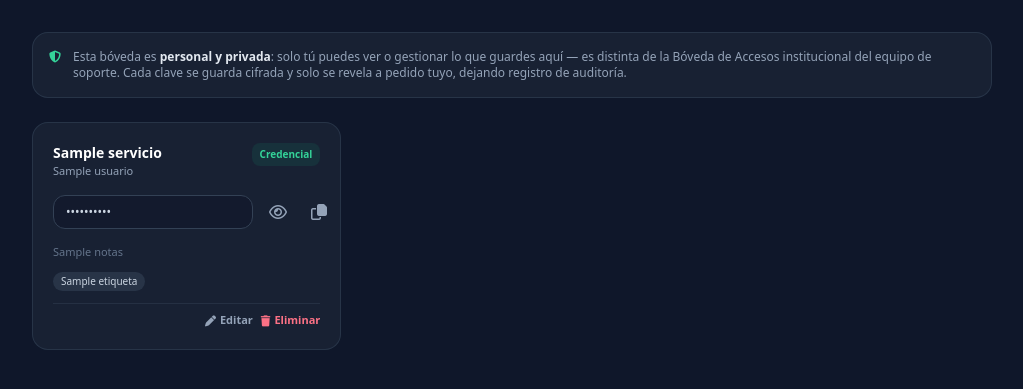
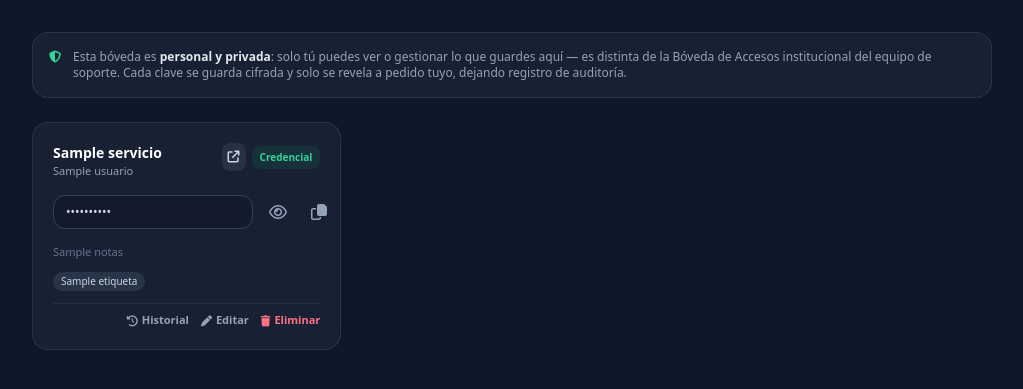
Before and after one commit to jesusmosqueraro-bot/gestor-archivos-mossoft, a Flask app: template templates/mi_boveda.html in a window 1280 px wide. Shown: the part 61-450 px from the top of the page, without its empty margins (128-1151 px from the left). Run offline with Flask 3, Linux system fonts and the light colour scheme; the template is opened without the code that fills it: most values are stand-ins (such as "Sample title", 1, 10 or a date in 2020); some libraries are stand-ins or nearby versions.

Commit message:
Mi Boveda Personal: campo de URL, boton ir al sitio e historial de versiones
Co-Authored-By: Claude Sonnet 5 <noreply@anthropic.com>
Claude-Session: https://claude.ai/code/session_01F3khfM32RLB8KwUKckNVKV

```diff
--- a/templates/mi_boveda.html
+++ b/templates/mi_boveda.html
@@ -74,9 +74,16 @@
                         <h3 class="font-bold text-white text-sm truncate" title="{{ item.servicio }}">{{ item.servicio }}</h3>
                         {% if not item.es_nota %}<p class="text-[11px] text-slate-400 truncate">{{ item.usuario }}</p>{% endif %}
                     </div>
-                    <span class="shrink-0 text-[10px] font-bold px-2 py-1 rounded-lg {% if item.es_nota %}bg-amber-500/10 text-amber-400{% else %}bg-emerald-500/10 text-emerald-400{% endif %}">
-                        {{ 'Nota segura' if item.es_nota else 'Credencial' }}
-                    </span>
+                    <div class="shrink-0 flex items-center gap-1.5">
+                        {% if item.url %}
+                            <a href="{{ item.url }}" target="_blank" rel="noopener" title="Ir al sitio" class="p-1.5 bg-slate-700/50 hover:bg-blue-600 text-slate-300 hover:text-white rounded-lg text-xs transition-all">
+                                <i class="fa-solid fa-arrow-up-right-from-square"></i>
+                            </a>
+                        {% endif %}
+                        <span class="text-[10px] font-bold px-2 py-1 rounded-lg {% if item.es_nota %}bg-amber-500/10 text-amber-400{% else %}bg-emerald-500/10 text-emerald-400{% endif %}">
+                            {{ 'Nota segura' if item.es_nota else 'Credencial' }}
+                        </span>
+                    </div>
                 </div>
 
                 {% if item.es_nota %}
@@ -99,7 +106,8 @@
                 </div>
                 {% endif %}
 
-                <div class="flex items-center justify-end gap-2 mt-auto pt-2 border-t border-slate-700/50">
+                <div class="flex items-center justify-end gap-3 mt-auto pt-2 border-t border-slate-700/50 flex-wrap">
+                    <button data-id="{{ item.id }}" data-titulo="{{ item.servicio }}" onclick="abrirHistorial(this.dataset.id, this.dataset.titulo)" class="text-[11px] font-bold text-slate-400 hover:text-blue-400 flex items-center gap-1"><i class="fa-solid fa-clock-rotate-left"></i> Historial</button>
                     <button onclick='abrirModalEditar({{ item | tojson }})' class="text-[11px] font-bold text-slate-400 hover:text-white flex items-center gap-1"><i class="fa-solid fa-pen"></i> Editar</button>
                     <form method="POST" action="{{ url_for('mi_boveda_eliminar', cred_id=item.id) }}" onsubmit="return confirm('¿Eliminar esta entrada de tu bóveda personal?');">
                         <input type="hidden" name="csrf_token" value="{{ csrf_token() }}"/>
@@ -137,7 +145,7 @@
                 <textarea id="campo-nota" name="contenido_seguro" placeholder="Contenido de la nota segura" class="hidden w-full bg-slate-900/60 border border-slate-700 rounded-xl px-3 py-2 text-sm" rows="3"></textarea>
                 <textarea name="notas" placeholder="Notas adicionales (opcional)" class="w-full bg-slate-900/60 border border-slate-700 rounded-xl px-3 py-2 text-sm" rows="2"></textarea>
                 <input name="etiquetas" placeholder="Etiquetas separadas por coma (opcional)" class="w-full bg-slate-900/60 border border-slate-700 rounded-xl px-3 py-2 text-sm">
-                <input type="hidden" name="url" value="">
+                <input name="url" type="url" placeholder="URL del sitio (opcional, ej. https://correo.ejemplo.com)" class="w-full bg-slate-900/60 border border-slate-700 rounded-xl px-3 py-2 text-sm">
                 <button type="submit" class="w-full bg-emerald-600 hover:bg-emerald-500 text-white font-bold text-sm py-2.5 rounded-xl">Guardar</button>
             </form>
         </div>
@@ -151,6 +159,17 @@
                 <button onclick="document.getElementById('modal-nota').classList.add('hidden')" class="text-slate-400 hover:text-white"><i class="fa-solid fa-xmark text-lg"></i></button>
             </div>
             <p id="nota-contenido" class="text-sm text-slate-300 whitespace-pre-wrap"></p>
+        </div>
+    </div>
+
+    <!-- MODAL HISTORIAL (contraseñas o contenido de notas anteriores) -->
+    <div id="modal-historial" class="hidden fixed inset-0 bg-black/70 z-50 items-center justify-center p-4">
+        <div class="bg-slate-800 border border-slate-700 rounded-2xl p-6 max-w-md w-full max-h-[80vh] overflow-y-auto">
+            <div class="flex items-center justify-between mb-4 border-b border-slate-700/60 pb-3">
+                <h3 class="text-base font-bold text-white">Historial — <span id="historial-titulo"></span></h3>
+                <button onclick="cerrarHistorial()" class="text-slate-400 hover:text-white"><i class="fa-solid fa-xmark text-lg"></i></button>
+            </div>
+            <div id="historial-lista" class="space-y-2 text-xs"></div>
         </div>
     </div>
 
@@ -175,6 +194,7 @@
             form.usuario.value = item.usuario || '';
             form.notas.value = item.notas || '';
             form.etiquetas.value = (item.etiquetas || []).join(', ');
+            form.url.value = item.url || '';
             form.tipo_item.value = item.tipo_item || 'credencial';
             cambiarTipo(item.tipo_item || 'credencial');
             document.getElementById('modal-form').classList.remove('hidden');
@@ -227,6 +247,68 @@
             document.getElementById('nota-contenido').textContent = data.contenido;
             document.getElementById('modal-nota').classList.remove('hidden');
         }
+
+        // Escapado para contenido de TEXTO (innerText/innerHTML de un nodo, no atributos).
+        function escaparHtml(texto) {
+            const div = document.createElement('div');
+            div.innerText = texto == null ? '' : String(texto);
+            return div.innerHTML;
+        }
+
+        // 📜 Historial de versiones anteriores (contraseñas o contenido de notas seguras) — la
+        // lista (fechas/quién) no revela ningún valor; cada entrada se descifra solo si se pide
+        // explícitamente, con su propio registro de auditoría (ver mi_boveda_historial_revelar
+        // en app.py).
+        async function abrirHistorial(credId, titulo) {
+            document.getElementById('historial-titulo').innerText = titulo;
+            const lista = document.getElementById('historial-lista');
+            lista.innerHTML = '<p class="text-slate-500 italic">Cargando…</p>';
+            document.getElementById('modal-historial').classList.remove('hidden');
+            document.getElementById('modal-historial').classList.add('flex');
+            try {
+                const resp = await fetch(`/mi_boveda/${credId}/historial`);
+                if (!resp.ok) throw new Error('No se pudo cargar');
+                const data = await resp.json();
+                const historial = data.historial || [];
+                lista.innerHTML = historial.length
+                    ? historial.map(h => `
+                        <div class="bg-slate-900/50 border border-slate-800 rounded-xl p-2.5 flex items-center justify-between gap-2">
+                            <div class="min-w-0">
+                                <p class="text-slate-200 font-mono break-all" id="hist-valor-${h.id}">••••••••</p>
+                                <p class="text-[10px] text-slate-500">${escaparHtml(h.fecha_cambio)} · ${escaparHtml(h.cambiado_por)}</p>
+                            </div>
+                            <button onclick="revelarHistorialEntrada(${h.id})" title="Ver" class="shrink-0 p-1.5 text-slate-400 hover:text-emerald-400"><i class="fa-regular fa-eye"></i></button>
+                        </div>`).join('')
+                    : '<p class="text-slate-500 italic">Esta entrada no tiene versiones anteriores registradas.</p>';
+            } catch (e) {
+                lista.innerHTML = '<p class="text-rose-400 italic">No se pudo cargar el historial.</p>';
+            }
+        }
+
+        function cerrarHistorial() {
+            document.getElementById('modal-historial').classList.add('hidden');
+            document.getElementById('modal-historial').classList.remove('flex');
+        }
+
+        const historialRevelado = {};
+        async function revelarHistorialEntrada(historialId) {
+            const p = document.getElementById(`hist-valor-${historialId}`);
+            try {
+                if (historialRevelado[historialId] === undefined) {
+                    const resp = await fetch(`/mi_boveda/historial/${historialId}/revelar`, {
+                        method: 'POST',
+                        headers: {'Content-Type': 'application/x-www-form-urlencoded', 'X-CSRFToken': CSRF_TOKEN},
+                        body: ''
+                    });
+                    if (!resp.ok) throw new Error('No se pudo revelar');
+                    const data = await resp.json();
+                    historialRevelado[historialId] = (data.password !== undefined) ? data.password : data.contenido;
+                }
+                p.innerText = historialRevelado[historialId];
+            } catch (e) {
+                alert('No se pudo obtener esa versión anterior.');
+            }
+        }
     </script>
 </body>
 </html>
```
